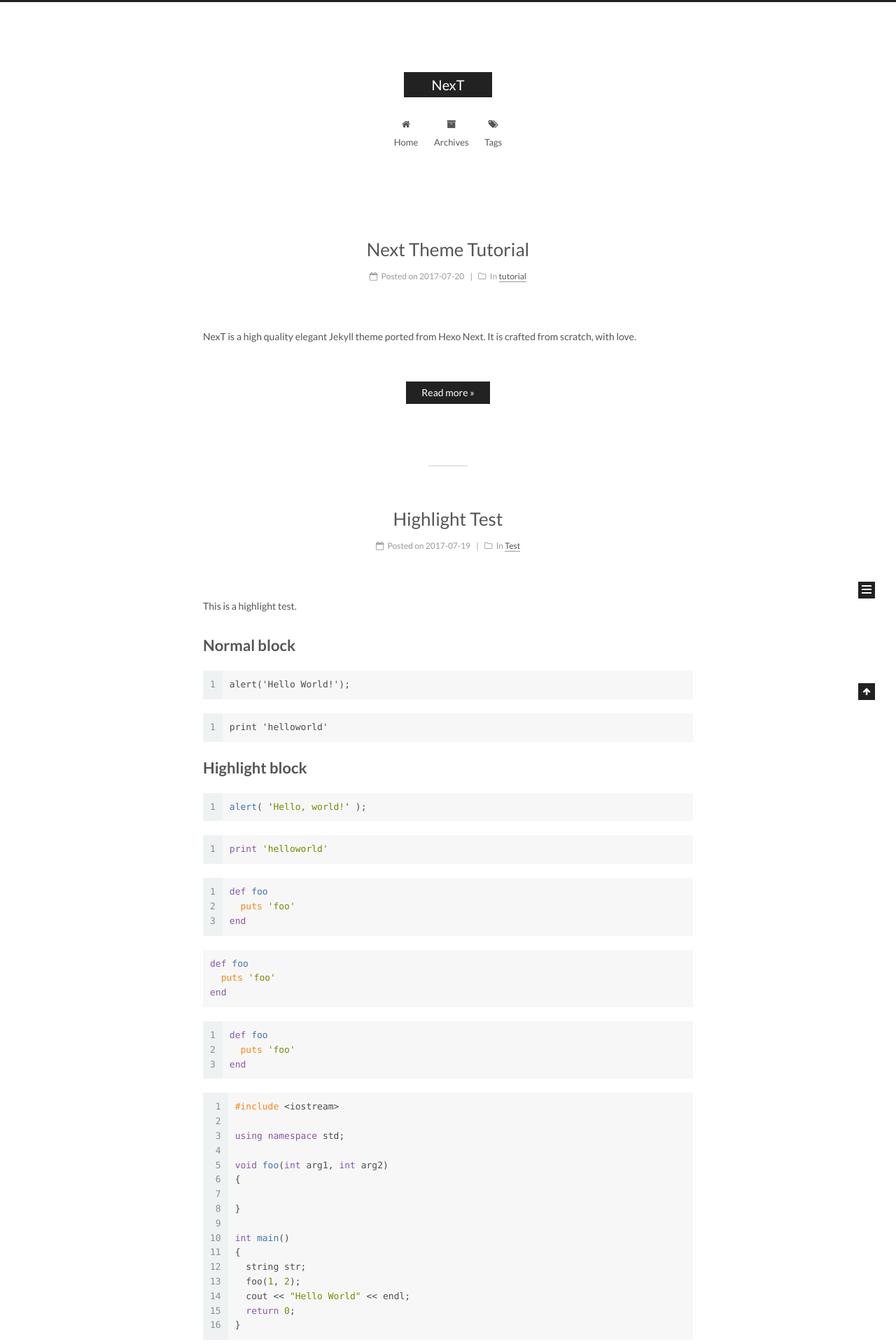
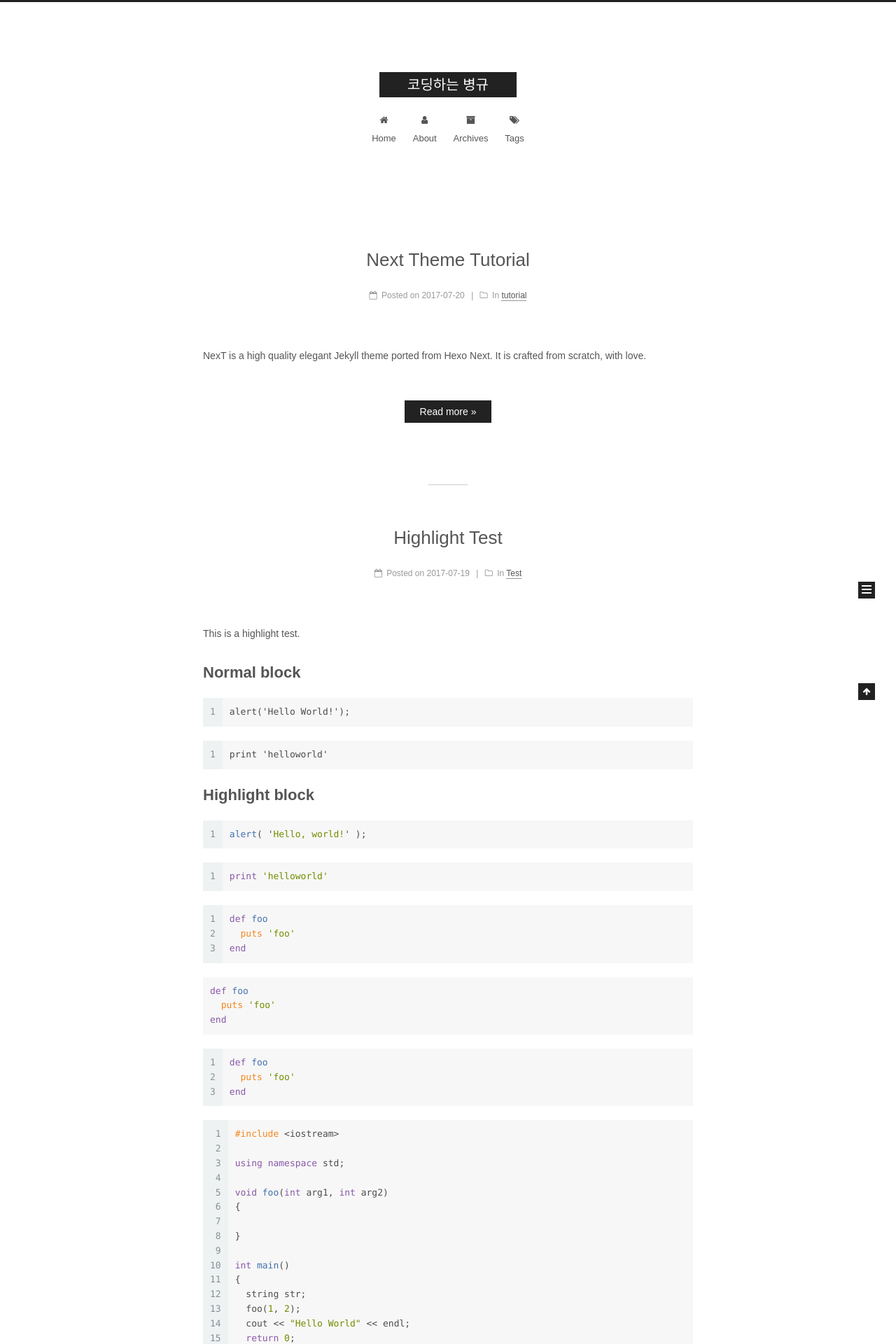
Before and after one commit to ggyuchive/ggyuchive.github.io, a Jekyll site: the page built from index.html, in a window 1280 px wide. Shown: the top 1920 px of the page at 70% size. Built offline with Jekyll 4.4.1, drawn with Linux system fonts in a browser that asks for light colours; emoji names are drawn with the system emoji font; formulas are drawn with MathJax 3; the list of posts is cut into pages by our own code; some of the changed text lies outside the part shown.

Commit message:
Update _config.yml

```diff
--- a/_config.yml
+++ b/_config.yml
@@ -4,18 +4,18 @@
 # ---------------------------------------------------------------
 
 # Site
-title: NexT
+title: 코딩하는 병규
 subtitle:
 description:
-author: John Doe
+author: Byeonggyu-Park
 # Support language: de, en, fr-FR, id, ja, ko, pt-BR, pt, ru, zh-Hans, zh-hk, zh-tw
 language: en
 date_format: '%Y-%m-%d'
 
 # URL
 ## If your site is put in a subdirectory, set url as 'http://yoursite.com' and baseurl as '/child'
-url:
-baseurl:
+url: 'https://ggyuchive.github.io'
+baseurl: '/'
 permalink: pretty
 
 # Pagination
@@ -62,7 +62,7 @@
 
 # Atom feed
 feed:
-  path: atom.xml
+  path: rss.html
 
 # Plugins
 ## Docs: https://help.github.com/articles/configuring-jekyll-plugins/
@@ -84,7 +84,7 @@
 # Set rss to false to disable feed link.
 # Leave rss as empty to use site's feed link.
 # Set rss to specific value if you have burned your feed already.
-rss:
+rss: /atom.xml
 
 # Specify the date when the site was setup
 #since: 2015
@@ -105,7 +105,7 @@
 canonical: true
 
 # Change headers hierarchy on site-subtitle (will be main site description) and on all post/pages titles for better SEO-optimization.
-seo: false
+seo: true
 
 # If true, will add site-subtitle to index page, added in jekyll config.
 # subtitle: Subtitle
@@ -118,8 +118,8 @@
 # When running the site in a subdirectory (e.g. domain.tld/blog), remove the leading slash (/archives -> archives)
 menu:
   home: /
+  about: /about/
   #categories: /categories/
-  #about: /about/
   archives: /archives/
   tags: /tags/
   #sitemap: /sitemap.xml
@@ -174,7 +174,7 @@
   global:
     # external: true will load this font family from host.
     external: true
-    family: Lato
+    family:
 
   # Font settings for Headlines (h1, h2, h3, h4, h5, h6)
   # Fallback to `global` font settings.
@@ -362,8 +362,8 @@
 
 # MathJax Support
 mathjax:
-  enable: false
-  per_page: false
+  enable: true
+  per_page: true
   cdn: //cdn.bootcss.com/mathjax/2.7.1/latest.js?config=TeX-AMS-MML_HTMLorMML
 
 # Han Support docs: https://hanzi.pro/
@@ -381,7 +381,7 @@
 # Disqus
 disqus:
   enable: false
-  shortname:
+  shortname: ggyuchive
   count: true
   # hide comments (visitors need to click to load the comments)
   # count need to be false when hide is true
@@ -568,7 +568,7 @@
   orderBy: startTime
   offsetMax: 24
   offsetMin: 4
-  timeZone:
+  timeZone: Asia/Seoul
   showDeleted: false
   singleEvents: true
   maxResults: 250
```
